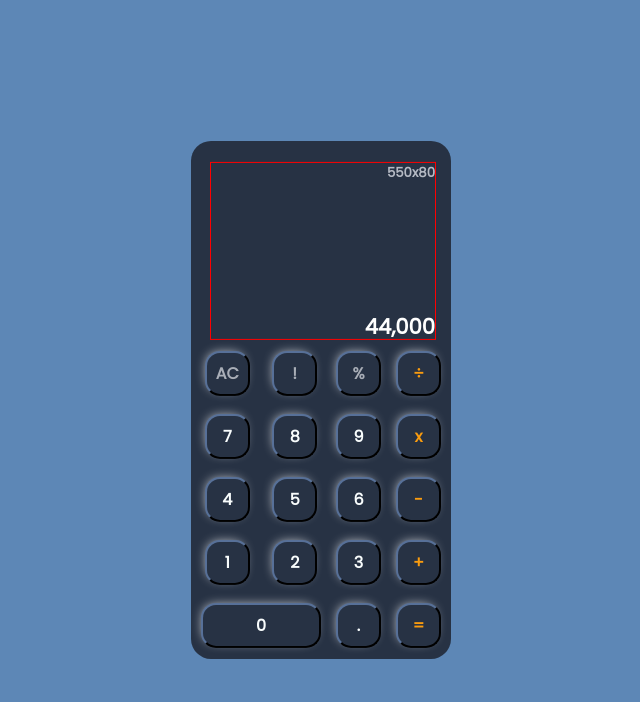
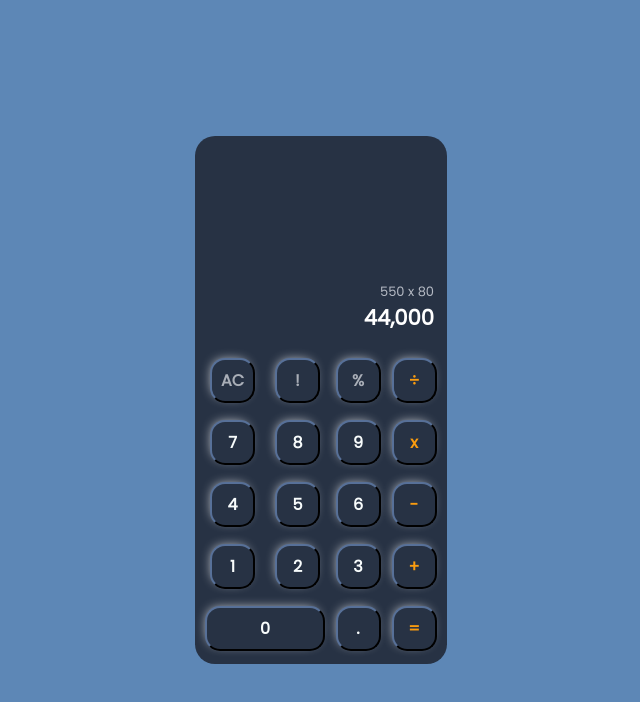
Before and after one commit to Henryik08/Calculator-app, a plain HTML site: page index.html in a window 1280 px wide. Shown: the whole page, without its empty margins (319-959 px from the left). Drawn offline with Linux system fonts and the light colour scheme.

Commit message:
calculator design

```diff
--- a/index.html
+++ b/index.html
@@ -9,8 +9,8 @@
 </head>
 <body>
     <main>
-        <section class="calculations debug">
-            <section class="history"><h5>550x80</h5></section>
+        <section class="calculations">
+            <section class="history">550 x 80</section>
             <section class="initial-calculation"><h1>44,000</h1></section>
         </section>
         <section class="buttons">
--- a/style.css
+++ b/style.css
@@ -15,19 +15,19 @@ main{
 }
 .calculations{
     width: 14rem;
-    height: 11rem;
+    height: 13rem;
     position: relative;
-    left: 20px;
-    right: 20px;
+    left: 15px;
+    right: 15px;
 }
 .history{
     color: hsl(223,11%,74%);
     font-family: 'Poppins', sans-serif;
     font-weight: 100;
+    font-size: small;
     text-align: right;
-}
-.debug{
-    outline: solid 1px red;
+    position: relative;
+    top: 70%;
 }
 .initial-calculation{
     color: hsl(300,100%,100%);
@@ -41,9 +41,9 @@ main{
 .buttons{
     padding: 10px 10px 10px 10px;
     display: grid;
-    gap: 15px 15px;
+    gap: 10px 10px;
     grid-template-columns: repeat(4, 1fr);
-    width:15rem;
+    width:14.5rem;
     height:300px;
     place-items:  center;
 }
```
